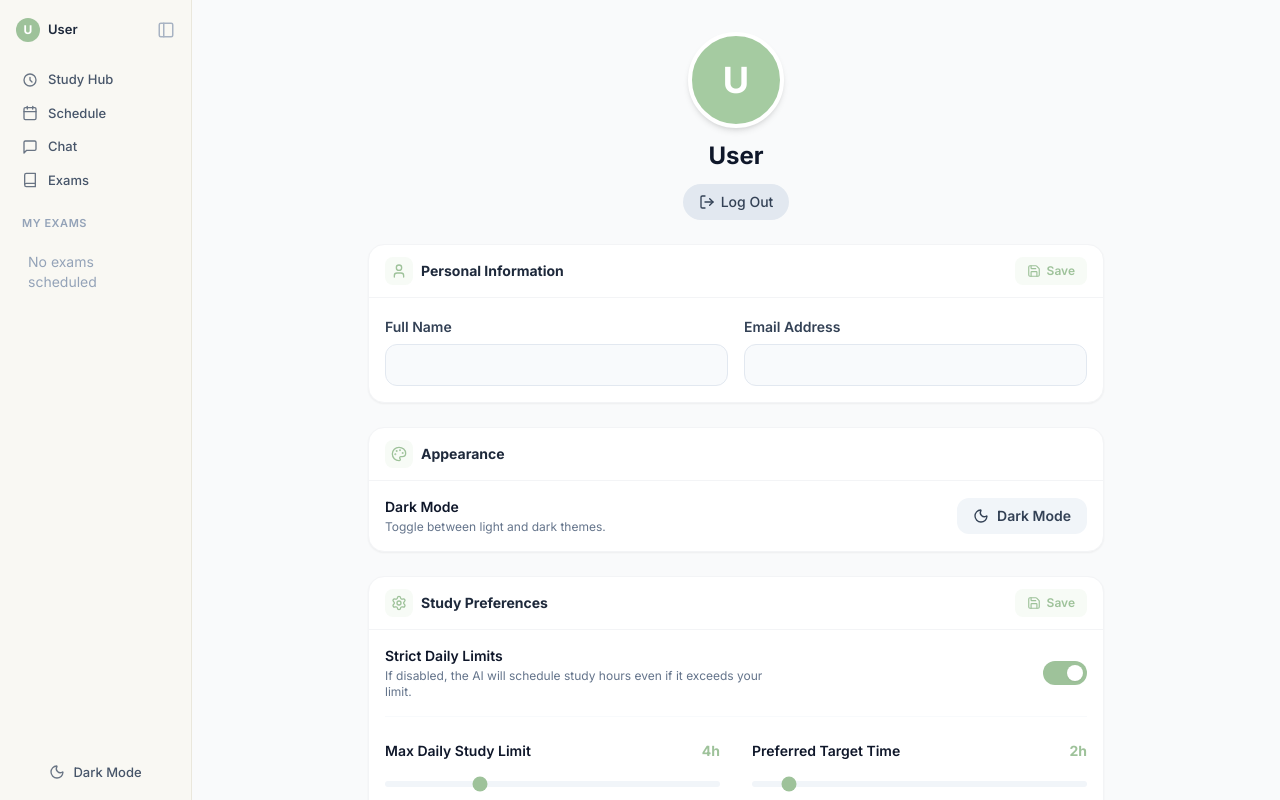
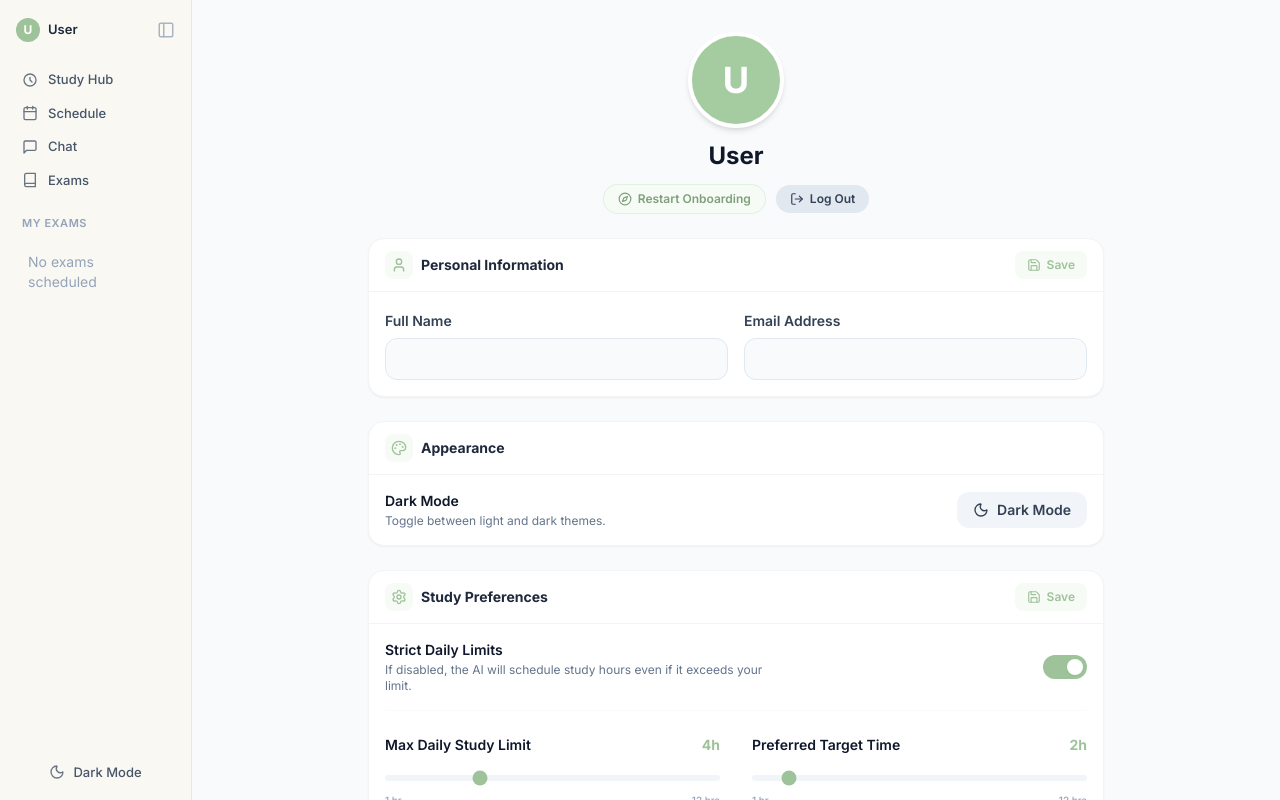
Before and after one commit to Sockninjaz/studyplanner, a Next.js app: page /profile in a window 1280 px wide. Built offline with nearby package versions, Linux system fonts and the light colour scheme; no server answers.

Commit message:
fix: fix logout redirect bug and allow restarting onboarding from profile and URL

```diff
--- a/src/app/(dashboard)/profile/page.tsx
+++ b/src/app/(dashboard)/profile/page.tsx
@@ -1,9 +1,10 @@
 'use client';
 
 import { useState, useEffect } from 'react';
+import { useRouter } from 'next/navigation';
 import { useSession, signOut } from 'next-auth/react';
 import { useTheme } from 'next-themes';
-import { LogOut, Star, ChevronRight, Save, User, Shield, Trash2, Bot, Settings as SettingsIcon, Sun, Moon, Palette } from 'lucide-react';
+import { LogOut, Star, ChevronRight, Save, User, Shield, Trash2, Bot, Settings as SettingsIcon, Sun, Moon, Palette, Compass } from 'lucide-react';
 
 interface UserPreferences {
   name?: string;
@@ -17,9 +18,26 @@ interface UserPreferences {
 }
 
 export default function ProfilePage() {
+  const router = useRouter();
   const { data: session } = useSession();
   const { theme, setTheme } = useTheme();
   const [mounted, setMounted] = useState(false);
+
+  const handleLogout = async () => {
+    try {
+      await signOut({ redirect: false });
+    } catch (e) {
+      console.error('Logout error:', e);
+    }
+    // Always redirect relative to the current window location to prevent unreachable host errors
+    window.location.href = '/login';
+  };
+
+  const handleRestartOnboarding = () => {
+    localStorage.removeItem('studyplanner_profile');
+    localStorage.removeItem('studyplanner_onboarding');
+    router.push('/onboarding');
+  };
 
   const [preferences, setPreferences] = useState<UserPreferences>({
     daily_study_limit: 4,
@@ -154,13 +172,22 @@ export default function ProfilePage() {
           <div className="text-center">
             <h1 className="text-slate-900 dark:text-white text-xl md:text-2xl font-bold">{session?.user?.name || 'User'}</h1>
             <p className="text-slate-500 dark:text-slate-400 text-sm md:text-base mb-3">{session?.user?.email}</p>
-            <button
-              onClick={() => signOut({ callbackUrl: '/login' })}
-              className="inline-flex items-center gap-1.5 px-4 py-2 bg-slate-200 hover:bg-slate-300 dark:bg-slate-800 dark:hover:bg-slate-700 text-slate-700 dark:text-slate-200 rounded-full text-sm font-medium transition-colors"
-            >
-              <LogOut size={16} />
-              Log Out
-            </button>
+            <div className="flex items-center justify-center gap-2.5 flex-wrap">
+              <button
+                onClick={handleRestartOnboarding}
+                className="inline-flex items-center gap-1.5 px-3.5 py-1.5 bg-indigo-50 hover:bg-indigo-100 dark:bg-indigo-950/40 dark:hover:bg-indigo-900/40 text-indigo-700 dark:text-indigo-300 rounded-full text-xs font-semibold transition-colors cursor-pointer border border-indigo-200/60 dark:border-indigo-800/60"
+              >
+                <Compass size={14} />
+                Restart Onboarding
+              </button>
+              <button
+                onClick={handleLogout}
+                className="inline-flex items-center gap-1.5 px-3.5 py-1.5 bg-slate-200 hover:bg-slate-300 dark:bg-slate-800 dark:hover:bg-slate-700 text-slate-700 dark:text-slate-200 rounded-full text-xs font-semibold transition-colors cursor-pointer"
+              >
+                <LogOut size={14} />
+                Log Out
+              </button>
+            </div>
           </div>
         </div>
       </div>
@@ -459,8 +486,22 @@ export default function ProfilePage() {
           </a>
 
           <button
-            onClick={() => signOut()}
-            className="w-full flex items-center gap-4 px-4 py-4 hover:bg-red-50 dark:hover:bg-red-900/10 transition-colors"
+            onClick={handleRestartOnboarding}
+            className="w-full flex items-center gap-4 px-4 py-4 hover:bg-indigo-50 dark:hover:bg-indigo-900/10 transition-colors border-b border-gray-50 dark:border-slate-800 cursor-pointer"
+          >
+            <div className="w-9 h-9 rounded-xl bg-indigo-100 dark:bg-indigo-900/30 flex items-center justify-center flex-shrink-0">
+              <Compass size={18} className="text-indigo-600 dark:text-indigo-400" />
+            </div>
+            <div className="flex-1 text-left">
+              <p className="font-semibold text-sm text-indigo-700 dark:text-indigo-300">Restart Onboarding</p>
+              <p className="text-xs text-slate-400 dark:text-slate-500 mt-0.5">Reconfigure country, track, and year</p>
+            </div>
+            <ChevronRight size={16} className="text-slate-300 dark:text-slate-700 flex-shrink-0" />
+          </button>
+
+          <button
+            onClick={handleLogout}
+            className="w-full flex items-center gap-4 px-4 py-4 hover:bg-red-50 dark:hover:bg-red-900/10 transition-colors cursor-pointer"
           >
             <div className="w-9 h-9 rounded-xl bg-red-100 dark:bg-red-900/20 flex items-center justify-center flex-shrink-0">
               <LogOut size={18} className="text-red-500" />
--- a/src/app/onboarding/page.tsx
+++ b/src/app/onboarding/page.tsx
@@ -15,14 +15,8 @@ export default function OnboardingPage() {
 
   useEffect(() => {
     setMounted(true);
-    // If the user already has a profile token, skip onboarding
-    const token = localStorage.getItem('studyplanner_profile');
-    if (token) {
-      router.replace('/today');
-    } else {
-      setChecked(true);
-    }
-  }, [router]);
+    setChecked(true);
+  }, []);
 
   if (!checked) {
     return (
```
